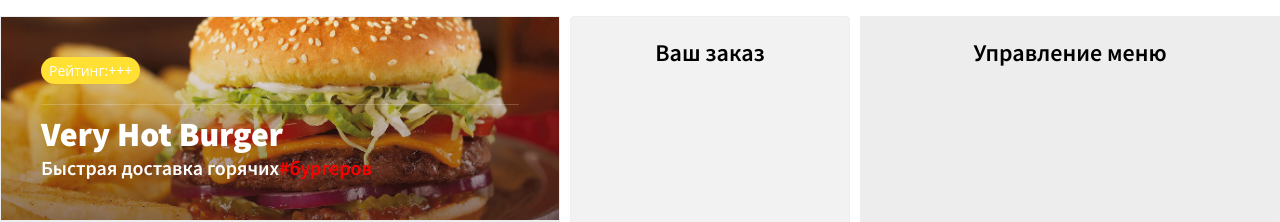
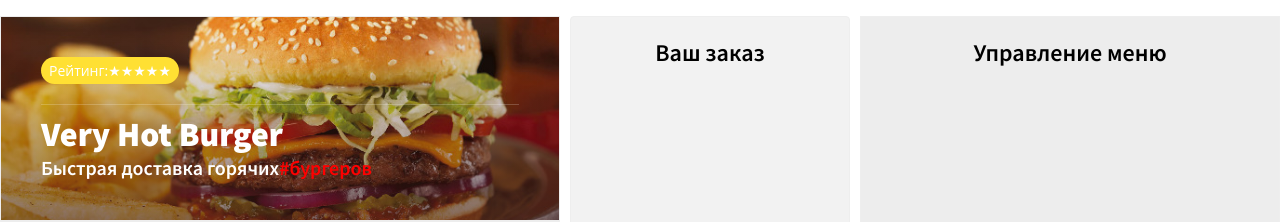
Before and after one commit to AlexE1987/react-burger, a React (Create React App) app: page / in a window 1280 px wide. Shown: the top 222 px of the page. Built offline with nearby package versions, Linux system fonts and the light colour scheme.

Commit message:
refactor header component

```diff
--- a/src/components/Header.js
+++ b/src/components/Header.js
@@ -1,17 +1,15 @@
 import React from 'react';
 
-class Header extends React.Component {
-  render() {
-    return (
+const Header = (props) => (
   <header className="top">
     <div className="wrap">
       <div className="header-content">
         <div className="header-rating">
-              <div className="header_tag">Рейтинг:</div>
-              <div className="header_icon">+++</div>
+          <div className="header_tag">Рейтинг: </div>
+          <div className="header_icon">★★★★★</div>
         </div>
         <div className="header-divider"></div>
-            <h1 className="font-effect-fire-animation">{this.props.title}</h1>
+        <h1 className="font-effect-fire-animation">{props.title}</h1>
         <h3>
           <span>
             Быстрая доставка горячих
@@ -22,7 +20,5 @@ class Header extends React.Component {
     </div>
   </header>
 );
-  }
-}
 
 export default Header;
```
Lines whose indentation alone changed are shown as unchanged.
